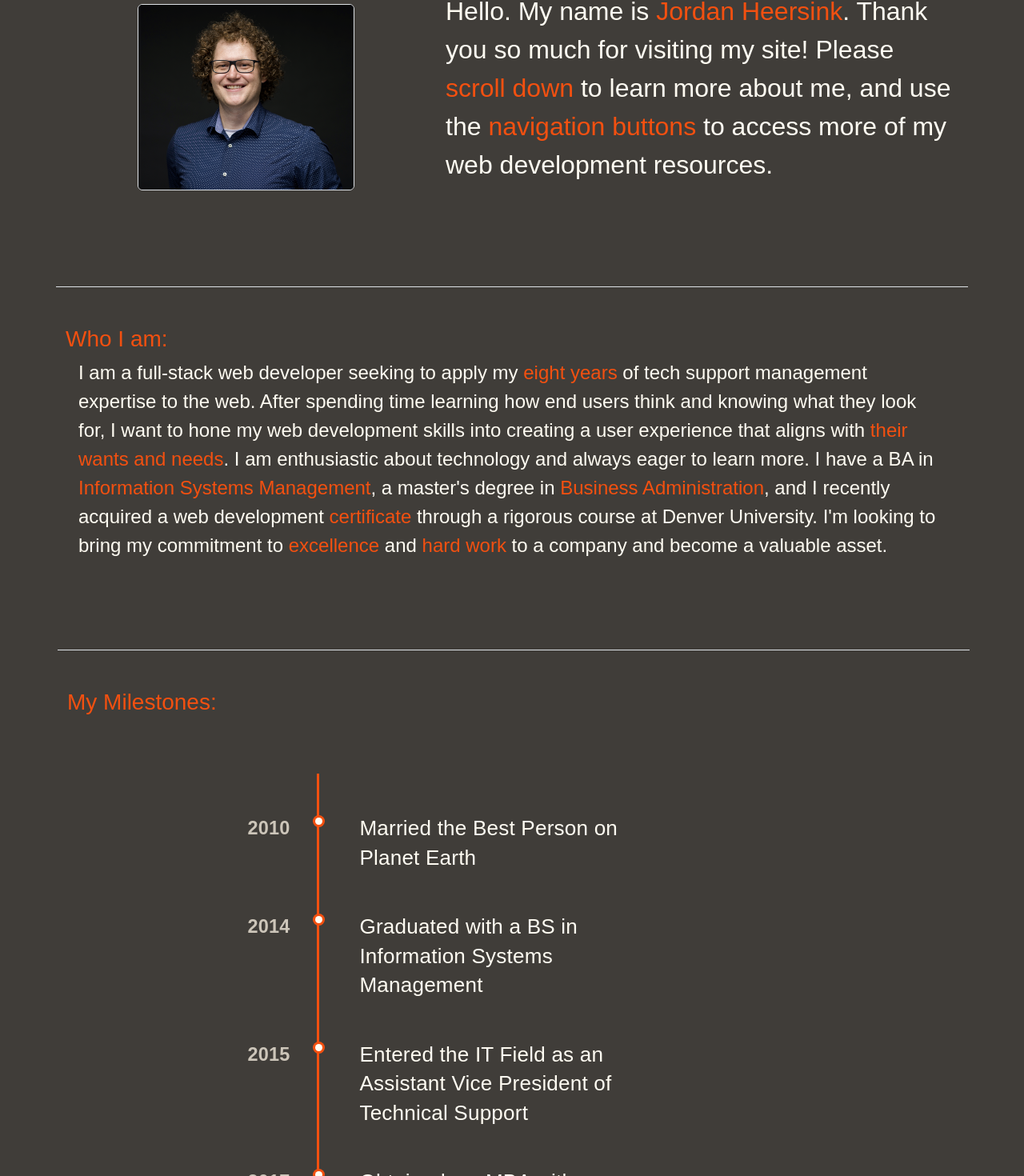
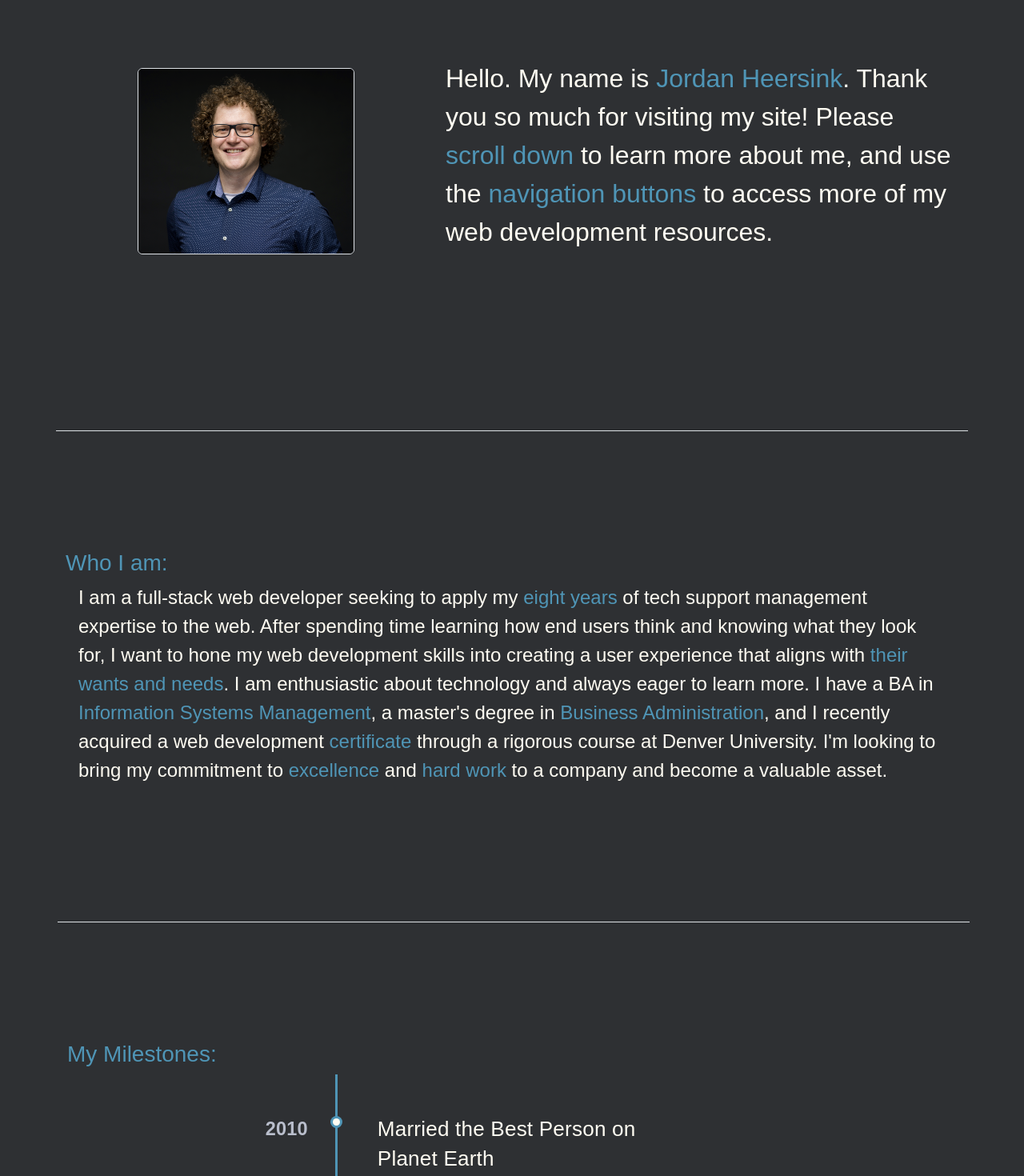
Before and after one commit to jheersink8/react-portfolio, a React (Vite) app: page / in a window 1280 px wide. Shown: the part 187-1657 px from the top of the page at 80% size. Built offline with nearby package versions, Linux system fonts and the light colour scheme; the HTML template or start-up script is replaced by a standard one; a web font is replaced by a local one.

Commit message:
98% of polish complete.

```diff
--- a/src/components/pages/About.css
+++ b/src/components/pages/About.css
@@ -1,32 +1,5 @@
-/* ABOUT ME STYLES */
-.intro {
-    font-size: 2rem;
-    line-height: 1.5;
-}
-
-.fade-in1 {
-    opacity: 0;
-    animation: fadeInAnimation .8s ease-in-out forwards;
-}
-
-.fade-in2 {
-    opacity: 0;
-    animation: fadeInAnimation .8s ease-in-out forwards;
-    animation-delay: 0.5s;
-}
-
-@keyframes fadeInAnimation {
-    0% {
-        opacity: 0;
-    }
-
-    100% {
-        opacity: 1;
-    }
-}
-
 /* COMMON TEXT STYLE */
-.common{
+.common {
     font-size: 1.5rem;
     line-height: 1.5;
 }
@@ -36,7 +9,7 @@ body {
     margin-top: 20px;
 }
 
-.content{
+.content {
     border-left: 4px solid var(--emphasis);
 }
 
@@ -135,7 +108,7 @@ body {
 }
 
 /* ICON STYLE */
-.svg-group{
+.svg-group {
     border: 2px solid var(--hover);
     background-color: var(--emphasis);
     height: 120px;
@@ -144,7 +117,7 @@ body {
     margin-top: 20px;
 }
 
-.icon-list{
+.icon-list {
     display: flex;
     justify-content: space-around;
 
@@ -153,12 +126,79 @@ body {
 
 
 
-.future-list li{
+.future-list li {
     list-style: none;
     font-size: larger;
     color: var(--hover);
 }
 
-.future-title{
-    color:var(--emphasis);
+.future-title {
+    color: var(--emphasis);
 }
+
+
+
+
+/* SCROLL ANIMATIONS */
+.scroll-watcher {
+    height: 10px;
+    margin:0px;
+    position: fixed;
+    top: 0;
+    left: 0;
+    z-index: 1000;
+    background-color: var(--emphasis);
+    width: 100%;
+    scale: 0 1;
+    transform-origin: top left;
+    animation: scroll-watcher linear forwards;
+    animation-timeline: scroll();
+}
+
+
+
+.intro {
+    /* STYLES */
+    font-size: 2rem;
+    line-height: 1.5;
+    margin-top: 80px;
+    animation: fadeInScrollOut1 .8s ease-in-out forwards;
+}
+
+@media (min-width: 768px) {
+    .intro {
+        margin-bottom: 100px;
+    }
+}
+
+.scrollTimeline{
+    animation: fadeInScrollTimeline 1s linear forwards;
+    animation-timeline: view();
+    animation-range: exit -150px;
+}
+
+.scroll {
+    animation: fadeInScroll 1s linear forwards;
+    animation-timeline: view();
+    animation-range: exit -100px;
+}
+
+@keyframes fadeInScroll {
+    to {
+        opacity: 0;
+        scale: .9;
+    }
+}
+
+@keyframes scroll-watcher {
+    to {
+        scale: 1 1;
+    }
+}
+
+@keyframes fadeInScrollTimeline {
+    to {
+        opacity: 0;
+        scale: 1;
+    }
+}
--- a/src/components/pages/About.jsx
+++ b/src/components/pages/About.jsx
@@ -2,6 +2,7 @@ import TimelineEvents from "../tools/TimelineEvents.jsx";
 import "./About.css";
 import timelineEvents from "../tools/TimelineEvents.js";
 import { github, html, css, bootstrap, javascript, jQuery, webServicesAPIs, nodeJS, npm, postgreSQL, mongoDB, react } from "../tools/icons";
+
 
 
 export default function About() {
@@ -10,21 +11,23 @@ export default function About() {
 
     return (
         <div>
+            <div className="scroll-watcher"></div>
             <div className="container">
                 <div className="row py-5">
 
                     <div className="col-md-7 order-md-2 pb-3 order-1 align-content-center">
-                        <h2 className="fade-in1 intro">Hello. My name is <span className="emphasis">Jordan Heersink</span>. Thank you so much for visiting my site! Please <span className="emphasis">scroll down</span> to learn more about me, and use the <span className="emphasis">navigation buttons</span> to access more of my web development resources. </h2>
+                        <h2 className="intro scroll">Hello. My name is <span className="emphasis">Jordan Heersink</span>. Thank you so much for visiting my site! Please <span className="emphasis">scroll down</span> to learn more about me, and use the <span className="emphasis">navigation buttons</span> to access more of my web development resources. </h2>
                     </div>
 
                     <div className="py-5 col-md-5 align-content-center text-center order-md-1 order-2">
                         <img
+                            className="img-fluid rounded border intro scroll"
                             src='src\assets\headshot.PNG'
                             alt='Jordan Heersink headshot'
                             title='I recently shaved off my fro  :( '
                             width='60%'
                             height='70%'
-                            className="img-fluid rounded border fade-in2"
+                            style={{ marginBottom: '100px' }}
                         />
                     </div>
                 </div>
@@ -32,21 +35,23 @@ export default function About() {
 
 
 
-            <div className="container emphasis py-5 my-4 border-top">
-                <h3 className="about-header">Who I am:</h3>
-                <p className="px-3 common">I am a full-stack web developer seeking to apply my <span className="emphasis">eight years</span> of tech support management expertise to the web. After spending time learning how end users think and knowing what they look for, I want to hone my web development skills into creating a user experience that aligns with <span className="emphasis">their wants and needs</span>. I am enthusiastic about technology and always eager to learn more. I have a BA in <span className="emphasis">Information Systems Management</span>, a master's degree in <span className="emphasis">Business Administration</span>, and I recently acquired a web development <span className="emphasis">certificate</span> through a rigorous course at Denver University. I'm looking to bring my commitment to <span className="emphasis">excellence</span> and <span className="emphasis">hard work</span> to a company and become a valuable asset.
+            <div className="container emphasis py-5 my-4 border-top scroll" >
+                <h3 className="about-header " style={{ marginTop: '100px' }}>Who I am:</h3>
+                <p className="px-3 common " style={{ marginBottom: '100px' }} >I am a full-stack web developer seeking to apply my <span className="emphasis">eight years</span> of tech support management expertise to the web. After spending time learning how end users think and knowing what they look for, I want to hone my web development skills into creating a user experience that aligns with <span className="emphasis">their wants and needs</span>. I am enthusiastic about technology and always eager to learn more. I have a BA in <span className="emphasis">Information Systems Management</span>, a master's degree in <span className="emphasis">Business Administration</span>, and I recently acquired a web development <span className="emphasis">certificate</span> through a rigorous course at Denver University. I'm looking to bring my commitment to <span className="emphasis">excellence</span> and <span className="emphasis">hard work</span> to a company and become a valuable asset.
                 </p>
             </div>
 
 
-            <div className="content ">
+            <div className="content">
                 <div className="row">
                     <div className="col-md-12">
                         <div>
-                            <div className="card-body">
-                                <h3 className="container emphasis py-5 my-4 border-top about-header">My Milestones:</h3>
-                                <div id="content">
-                                    <TimelineEvents timelineEvents={timelineEvents} />
+                            <div className="card-body" >
+                                <div className="container py-5 border-top">
+                                    <h3 className="about-header emphasis scrollTimeline"style={{ marginTop: '100px' }}>My Milestones:</h3>
+                                    <div id="content" >
+                                        <TimelineEvents timelineEvents={timelineEvents} />
+                                    </div>
                                 </div>
                             </div>
                         </div>
@@ -55,8 +60,8 @@ export default function About() {
             </div>
 
 
-            <div className="container emphasis py-5 my-4 border-top">
-                <h3 className="about-header">My Skills:</h3>
+            <div className="container emphasis py-5 my-4 border-top scroll">
+                <h3 className="about-header"   style={{ marginTop: '100px' }}>My Skills:</h3>
                 <p className="common px-3">These are some of the items in my toolbelt.</p>
                 <div className="justify-content-center d-flex flex-wrap">
                     <div className="row">
@@ -67,7 +72,7 @@ export default function About() {
                         <div className="col icon-list">{javascript}</div>
                         <div className="col icon-list">{jQuery}</div>
                     </div>
-                    <div className="row">
+                    <div className="row"    style={{ marginBottom: '180px' }}>
                         <div className="col icon-list">{webServicesAPIs}</div>
                         <div className="col icon-list">{nodeJS}</div>
                         <div className="col icon-list">{npm}</div>
@@ -78,8 +83,8 @@ export default function About() {
                 </div>
             </div>
 
-            <div className="container emphasis py-5 my-4 border-top">
-                <h3 className="about-header">What's Next for Me:</h3>
+            <div className="container emphasis py-5 my-4 border-top scroll">
+                <h3 className="about-header"   style={{ marginTop: '100px' }}>What's Next for Me:</h3>
                 <p className="common px-3">These are some of the things I want to explorer next.</p>
                 <br></br>
                 <div className="row text-center">
@@ -102,7 +107,7 @@ export default function About() {
                     </div>
                     <div className="col-md-4">
                         <h4 className="future-title">Tools & Platforms</h4>
-                        <ul className="future-list">
+                        <ul className="future-list"    style={{ marginBottom: '100px' }}>
                             <li>AWS</li>
                             <li>GraphQL Playground</li>
                             <li>Docker</li>
--- a/src/components/styles/Style.css
+++ b/src/components/styles/Style.css
@@ -1,9 +1,9 @@
 :root {
-    --background-primary: #403D39;
-    --nav-background: #252422;
-    --emphasis: #f35010;
+    --background-primary: #2e3033;
+    --nav-background: #222324;
+    --emphasis: #4f95b6;
     --font-primary: #FFFCF2;
-    --hover: #CCC5B9;
+    --hover: #b9becc;
     --standard-font-size: 1rem;
 }
 
--- a/src/components/tools/TimelineEvents.jsx
+++ b/src/components/tools/TimelineEvents.jsx
@@ -2,7 +2,7 @@ function TimelineEvents(props) {
     return (
         <ul className="timeline">
             {props.timelineEvents.map(event => (
-                <li className="event" data-date={event.date} key={event.id}>
+                <li className="event scrollTimeline" data-date={event.date} key={event.id}>
 
                         <div>{event.description}</div>
 
```
